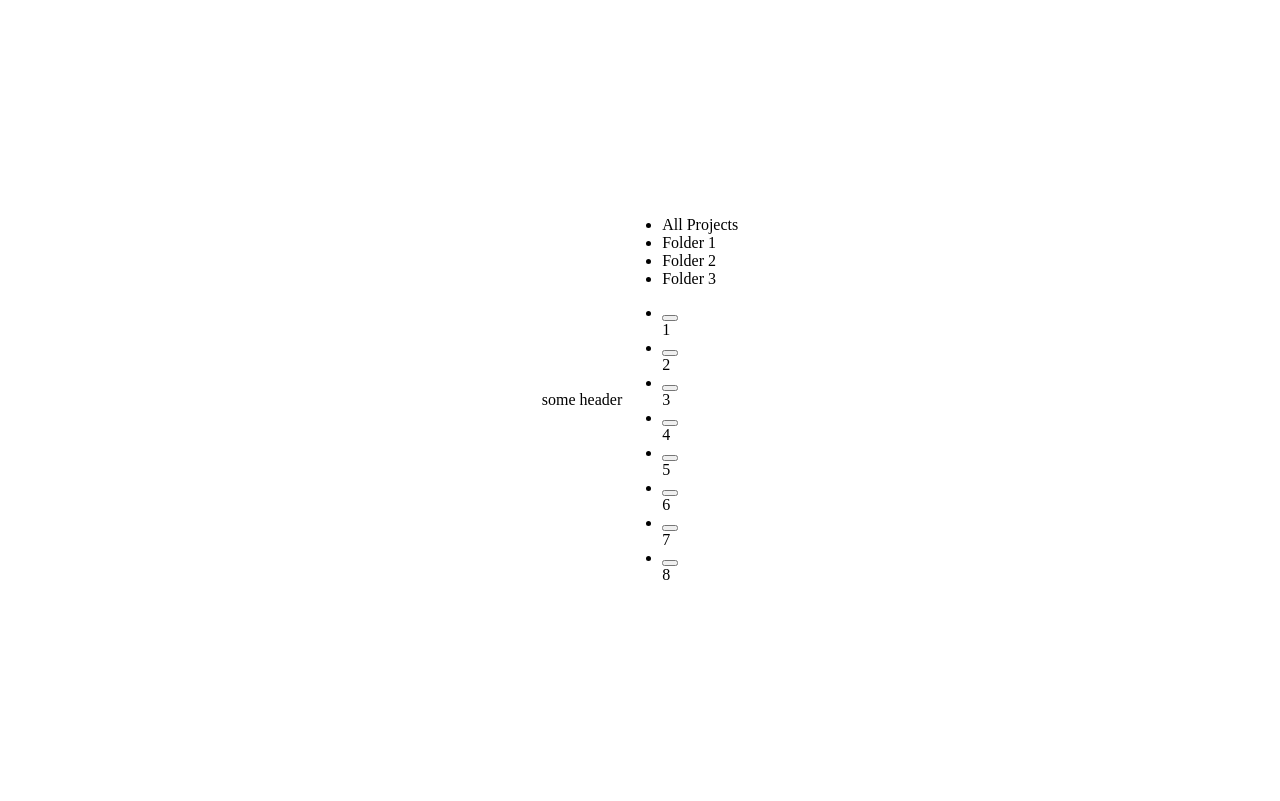
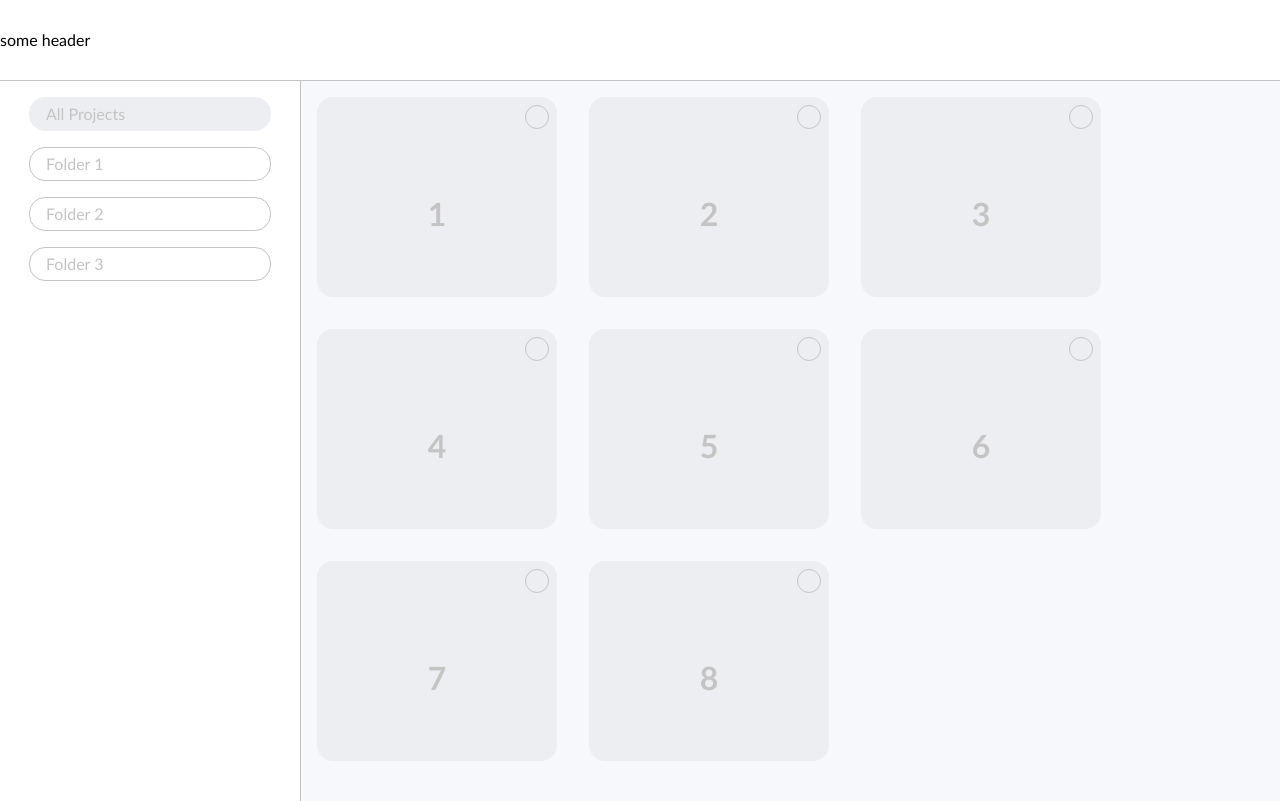
Before and after one commit to bosanskamariana/vectary-assignment, a website built with webpack: page src/index.html in a window 1280 px wide. Built offline with nearby package versions, Linux system fonts and the light colour scheme.

Commit message:
style components

```diff
--- a/src/style.scss
+++ b/src/style.scss
@@ -1,5 +1,42 @@
+@import '../src/styles/item.scss';
+@import '../src/styles/filter.scss';
+
+html,
 body {
+  font-family: 'Gill Sans', 'Gill Sans MT', 'Calibri', 'Trebuchet MS', sans-serif;
+  position: absolute;
+  min-width: 100%;
+  display: block;
+  margin: 0;
+  padding: 0;
+  min-height: 100vh;
+  overflow: hidden;
+}
+
+header {
   display: flex;
-  align-items: center;
-  justify-content: center;
+  align-items: flex-start;
+  height: 15%;
+  line-height: 80px;
+  min-height: 80px;
+  border-bottom: 1px solid $grey3;
 }
+
+.wrapper {
+  position: relative;
+  display: flex;
+  height: calc(100vh - 80px);
+  min-height: calc(100vh - 80px);
+}
+
+.container {
+  display: flex;
+  justify-content: flex-start;
+  flex-grow: 3;
+  background-color: $grey1;
+  list-style-type: none;
+  margin: 0;
+  padding: 0;
+  align-content: flex-start;
+  flex-wrap: wrap;
+}
--- /dev/null
+++ b/src/styles/colors.scss
@@ -0,0 +1,4 @@
+$grey1: #F7F8FC;
+$grey2: #EDEEF1;
+$grey3: #C4C4C4;
+$violet: #684CD6;
--- /dev/null
+++ b/src/styles/filter.scss
@@ -0,0 +1,39 @@
+@import './colors.scss';
+
+.filter {
+  display: flex;
+  flex-direction: column;
+  align-items: center;
+  justify-content: flex-start;
+  width: 300px;
+  min-width: 300px;
+  margin: 0;
+  padding: 0;
+  border-right: 1px solid $grey3;
+}
+
+.filterItem {
+  display: flex;
+  height: 2rem;
+  line-height: 2rem;
+  margin-top: 1rem;
+  width: 80%;
+  list-style-type: none;
+  border-radius: 1rem;
+  color: $grey3;
+  border: 1px solid $grey3;
+  background-color: white;
+  text-indent: 1rem;
+
+  &.selected {
+    color: $grey3;
+    border: 1px solid $grey2;
+    background-color: $grey2;
+  }
+
+  &.dropped {
+    color: white;
+    border: 1px solid $violet;
+    background-color: $violet;
+  }
+}
--- /dev/null
+++ b/src/styles/item.scss
@@ -0,0 +1,44 @@
+@import './colors.scss';
+
+.item {
+  display: flex;
+  flex-direction: column;
+  align-items: center;
+  width: 240px;
+  height: 200px;
+  color: $grey3;
+  background-color: $grey2;
+  border-radius: 1rem;
+  border: none;
+  margin: 1rem;
+
+  &.selected {
+    border: 1px solid $violet;
+
+    .selectBtn {
+      background-color: $grey3;
+    }
+  }
+}
+
+.selectBtn {
+  display: flex;
+  align-self: flex-end;
+  border-radius: 50%;
+  height: 1.5rem;
+  width: 1.5rem;
+  background-color: $grey2;
+  border: 1px solid $grey3;
+  margin: 0.5rem 0.5rem 0 0;
+}
+
+.content {
+  display: flex;
+  align-self: center;
+  align-items: center;
+  flex-grow: 4;
+  width: fit-content;
+  text-align: center;
+  font-size: 2rem;
+  font-weight: bold;
+}
```
